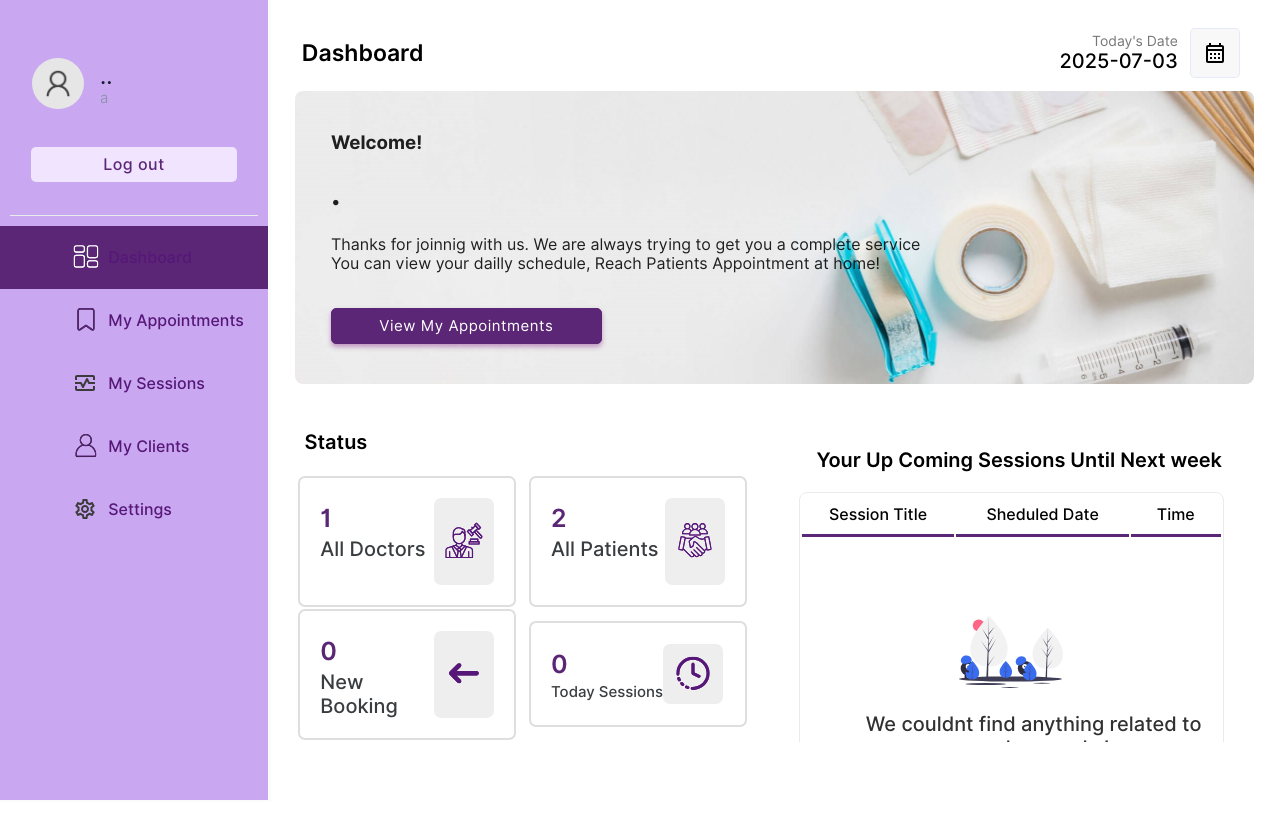
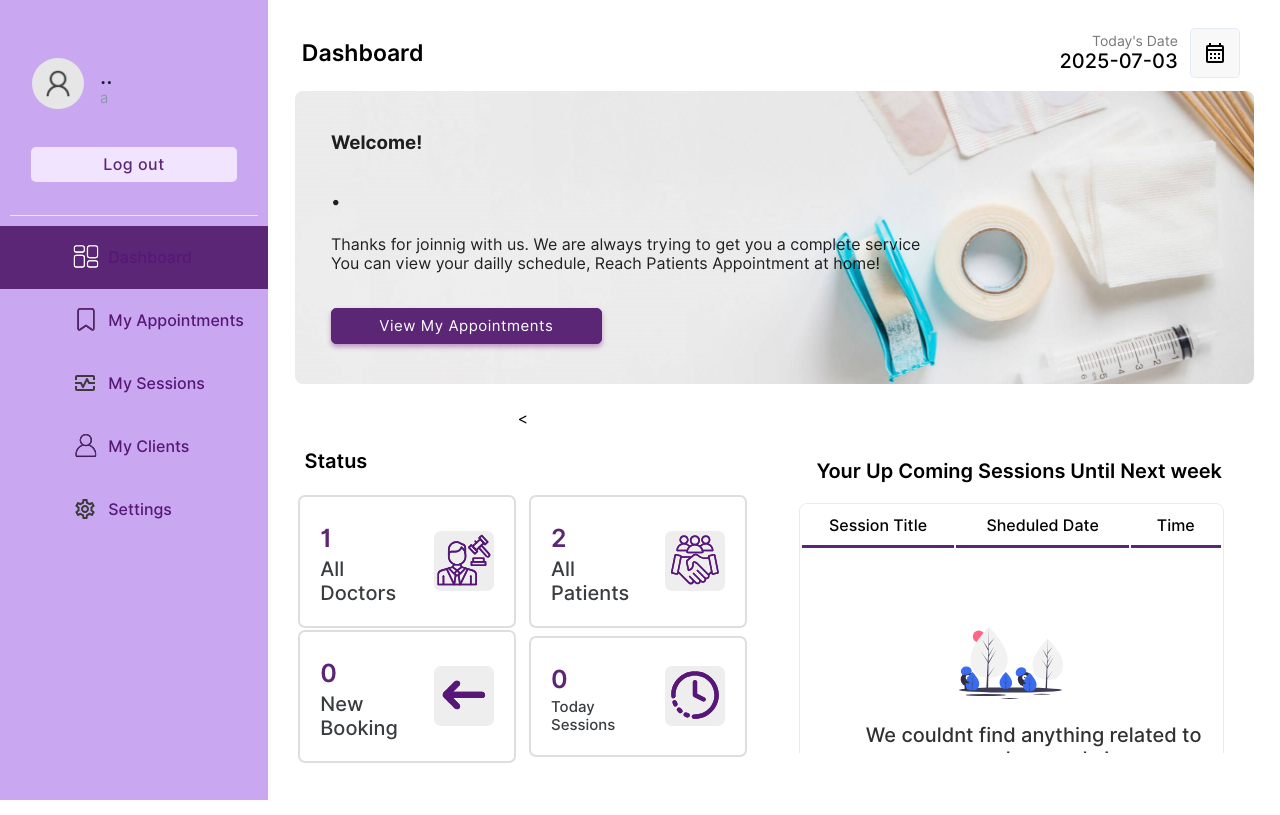
Before and after one commit to b1llchavez/SafeSpacePH, a PHP site: page /doctor/index.php in a window 1280 px wide. Run offline with PHP 8.4, Linux system fonts and the light colour scheme; a user stored in the database is signed in; data comes from the database, SQL or seed files in the repository; data that the repository does not hold is empty.

Commit message:
Update index.php

```diff
--- a/doctor/index.php
+++ b/doctor/index.php
@@ -182,72 +182,74 @@
 
 
                                     <center>
-                                        <table class="filter-container" style="border: none;" border="0">
+                                        <<table class="filter-container" style="border: none;" border="0">
     <tr>
         <td colspan="4">
-                                                    <p style="font-size: 20px;font-weight:600;padding-left: 12px;">Status</p>
+            <p style="font-size: 20px; font-weight: 600; padding-left: 12px;">Status</p>
         </td>
     </tr>
+
     <tr>
         <td style="width: 25%;">
-                                                    <div  class="dashboard-items"  style="padding:20px;margin:auto;width:95%;display: flex">
-                                                        <div>
+            <div class="dashboard-items" style="padding: 21px 20px; margin: auto; width: 95%; display: flex; align-items: center;">
+                <div style="flex-grow: 1;">
                     <div class="h1-dashboard">
-                                                                    <?php    echo $doctorrow->num_rows  ?>
+                        <?php echo $doctorrow->num_rows ?>
                     </div><br>
                     <div class="h3-dashboard">
-                                                                    All Doctors &nbsp;&nbsp;&nbsp;&nbsp;&nbsp;&nbsp;
+                        All Doctors
                     </div>
                 </div>
-                                                                <div class="btn-icon-back dashboard-icons" style="background-image: url('../img/icons/lawyers-hover.svg');"></div>
+                <div class="btn-icon-back dashboard-icons" style="background-image: url('../img/icons/lawyers-hover.svg'); width: 40px; height: 40px; background-size: contain; background-repeat: no-repeat; margin-left: 20px;"></div>
             </div>
         </td>
+
         <td style="width: 25%;">
-                                                    <div  class="dashboard-items"  style="padding:20px;margin:auto;width:95%;display: flex;">
-                                                        <div>
+            <div class="dashboard-items" style="padding: 21px 20px; margin: auto; width: 95%; display: flex; align-items: center;">
+                <div style="flex-grow: 1;">
                     <div class="h1-dashboard">
-                                                                    <?php    echo $patientrow->num_rows  ?>
+                        <?php echo $patientrow->num_rows ?>
                     </div><br>
                     <div class="h3-dashboard">
-                                                                    All Patients &nbsp;&nbsp;&nbsp;&nbsp;&nbsp;
+                        All Patients
                     </div>
                 </div>
-                                                                <div class="btn-icon-back dashboard-icons" style="background-image: url('../img/icons/clients-hover.svg');"></div>
+                <div class="btn-icon-back dashboard-icons" style="background-image: url('../img/icons/clients-hover.svg'); width: 40px; height: 40px; background-size: contain; background-repeat: no-repeat; margin-left: 20px;"></div>
             </div>
         </td>
     </tr>
+
     <tr>
         <td style="width: 25%;">
-                                                    <div  class="dashboard-items"  style="padding:20px;margin:auto;width:95%;display: flex; ">
-                                                        <div>
-                                                                <div class="h1-dashboard" >
-                                                                    <?php    echo $appointmentrow ->num_rows  ?>
+            <div class="dashboard-items" style="padding: 21px 20px; margin: auto; width: 95%; display: flex; align-items: center;">
+                <div style="flex-grow: 1;">
+                    <div class="h1-dashboard">
+                        <?php echo $appointmentrow->num_rows ?>
                     </div><br>
-                                                                <div class="h3-dashboard" >
-                                                                    New Booking &nbsp;&nbsp;
+                    <div class="h3-dashboard">
+                        New Booking
                     </div>
                 </div>
-                                                                <div class="btn-icon-back dashboard-icons" style="margin-left: 0px; background-image: url('../img/icons/newbookings-hover.svg')"></div>
+                <div class="btn-icon-back dashboard-icons" style="background-image: url('../img/icons/newbookings-hover.svg'); width: 40px; height: 40px; background-size: contain; background-repeat: no-repeat; margin-left: 20px;"></div>
             </div>
-
         </td>
 
         <td style="width: 25%;">
-                                                    <div  class="dashboard-items"  style="padding:20px;margin:auto;width:95%;display: flex;padding-top:21px;padding-bottom:21px;">
-                                                        <div>
+            <div class="dashboard-items" style="padding: 21px 20px; margin: auto; width: 95%; display: flex; align-items: center;">
+                <div style="flex-grow: 1;">
                     <div class="h1-dashboard">
-                                                                    <?php    echo $schedulerow ->num_rows  ?>
+                        <?php echo $schedulerow->num_rows ?>
                     </div><br>
-                                                                <div class="h3-dashboard" style="font-size: 15px">
+                    <div class="h3-dashboard" style="font-size: 15px;">
                         Today Sessions
                     </div>
                 </div>
-                                                                <div class="btn-icon-back dashboard-icons" style="background-image: url('../img/icons/sessions-hover.svg');"></div>
+                <div class="btn-icon-back dashboard-icons" style="background-image: url('../img/icons/sessions-hover.svg'); width: 40px; height: 40px; background-size: contain; background-repeat: no-repeat; margin-left: 20px;"></div>
             </div>
         </td>
-
     </tr>
 </table>
+
                                     </center>
 
 
```
Lines whose indentation alone changed are shown as unchanged.
